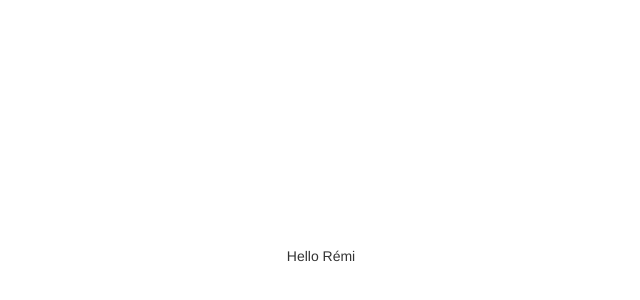
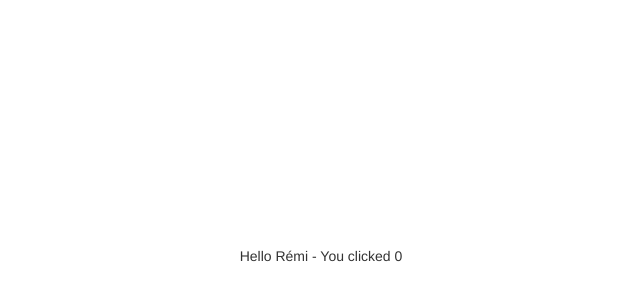
Before and after one commit to merciremi/react-giphy-api, a React app: page / in a window 1280 px wide. Shown: the part 144-444 px from the top of the page, without its empty margins (319-959 px from the left). Built offline with nearby package versions, Linux system fonts and the light colour scheme.

Commit message:
Add second state to constructor

```diff
--- a/src/index.jsx
+++ b/src/index.jsx
@@ -16,13 +16,15 @@ class Hello extends Component {
     super(props);
 
     this.state = {
-      clicked: false
+      clicked: false,
+      counter: 0
     }
   }
 
   handleClick = () => {
     this.setState({
-      clicked: !this.state.clicked
+      clicked: !this.state.clicked,
+      counter: this.state.counter + 1
     });
   }
 
@@ -30,7 +32,7 @@ class Hello extends Component {
     return (
       <div className={this.state.clicked ? 'clicked' : null}
            onClick={this.handleClick}>
-        Hello {this.props.name}
+        Hello {this.props.name} - You clicked {this.state.counter}
       </div>
     )
   }
```
